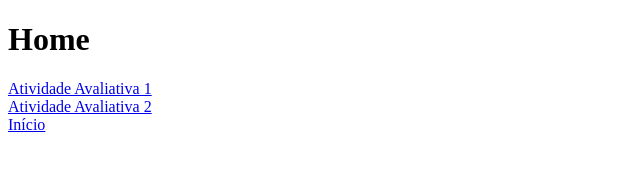
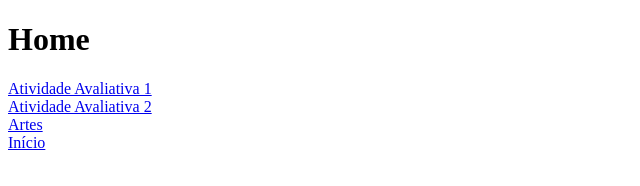
Before and after one commit to Eduardoo7/web-platform-2defbh, a plain HTML site: page avaliacoes/index.html in a window 1280 px wide. Shown: the full height of the page, 0-640 px from the left. Drawn offline with Linux system fonts and the light colour scheme.

Commit message:
1 file modified

```diff
--- a/avaliacoes/index.html
+++ b/avaliacoes/index.html
@@ -13,6 +13,7 @@
     <nav>
      <a href="/avaliacoes/atividade1/index.html">Atividade Avaliativa 1 </a> <br>
      <a href="/avaliacoes/atividade2/atividade.html">Atividade Avaliativa 2 </a> <br>
+     <a href="/avaliacoes/atividade2/arte.html">Artes </a> <br>
      <a href="../index.html">Início </a>
     </nav>
 
```
